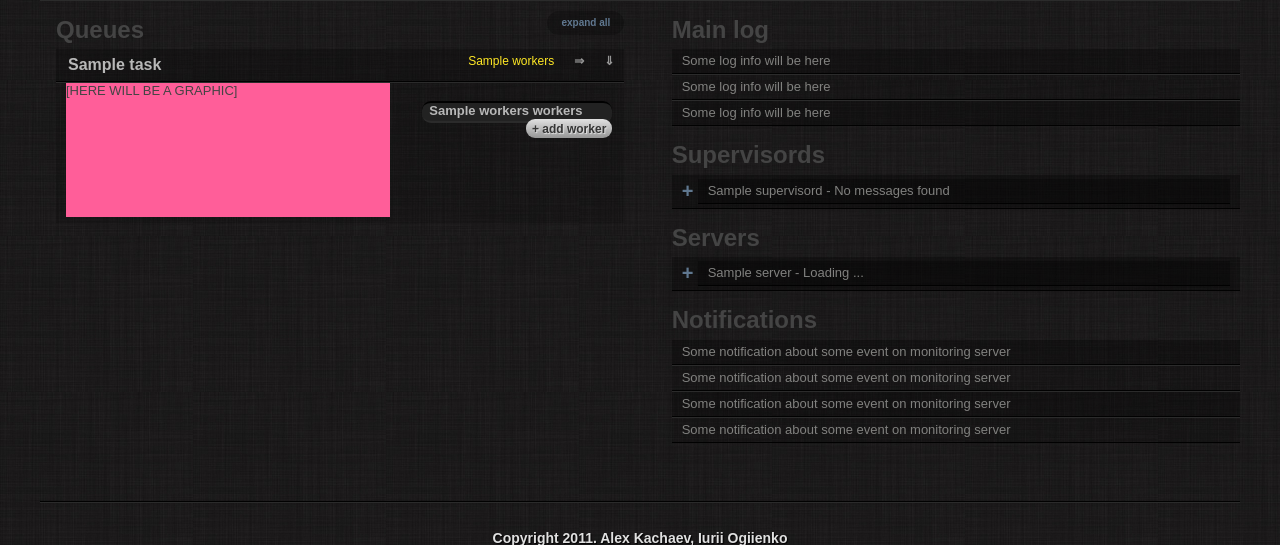
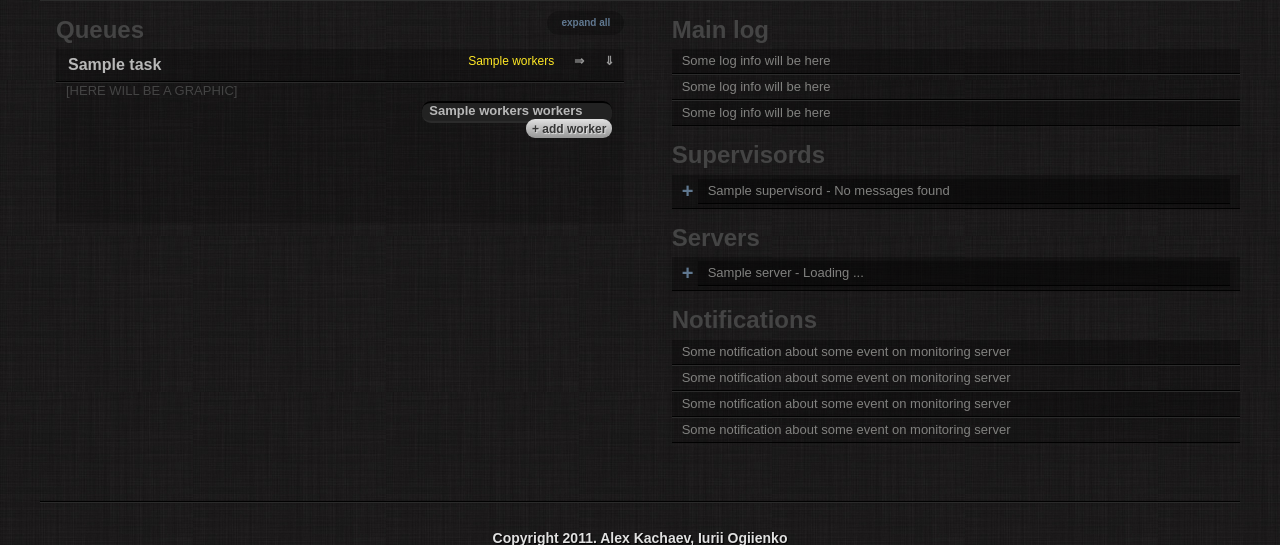
Before and after one commit to kachayev/gearoscope, a Python web app: template gearoscope/templates/dashboard/index.html in a window 1280 px wide. Shown: the part 76-621 px from the top of the page. Run offline with Jinja, Linux system fonts and the light colour scheme; the template is opened without the code that fills it: most values are stand-ins (such as "Sample title", 1, 10 or a date in 2020); some libraries are stand-ins or nearby versions.

Commit message:
removed pink background

```diff
--- a/gearoscope/static/css/style.css
+++ b/gearoscope/static/css/style.css
@@ -294,7 +294,6 @@ aside .block{
     margin-left: 10px;
     width: 324px;
     max-width: 324px;
-    background-color: #FF5E99;
 }
 
 .queue_details .queue_stats{
```
